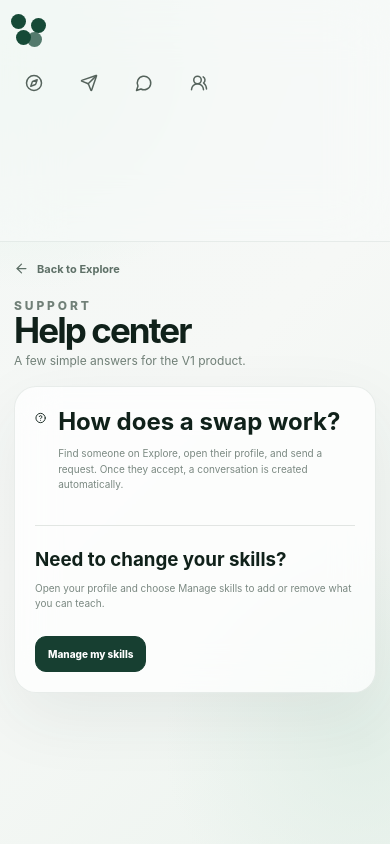
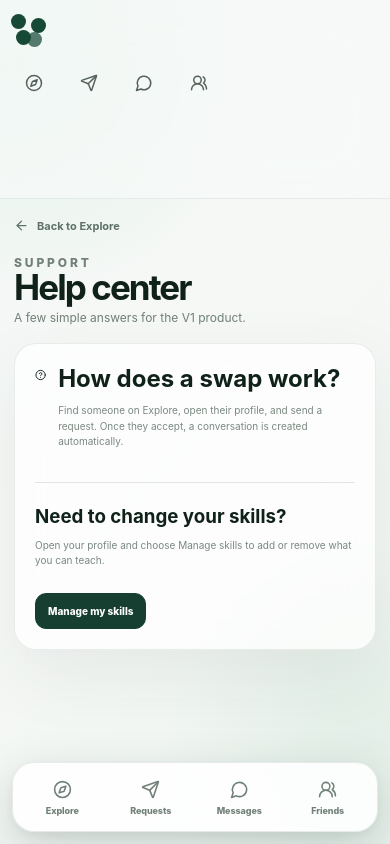
Before and after one commit to encrypted-raihan/skillshare, a Next.js app: page /help in a window 390 px wide. Built offline with nearby package versions, Linux system fonts and the light colour scheme; no server answers.

Commit message:
feat: add mobile bottom navigation dock

```diff
--- a/components/app-sidebar.tsx
+++ b/components/app-sidebar.tsx
@@ -4,6 +4,7 @@ import { Compass, LogOut, MessageCircle, Send, Settings, UserRound, CircleHelp,
 import { usePathname, useRouter } from 'next/navigation'
 import { useEffect, useMemo, useState } from 'react'
 import { createClient } from '@/lib/supabase/client'
+import styles from './mobile-bottom-nav.module.css'
 
 function initials(name: string) {
   return name.trim().split(/\s+/).filter(Boolean).slice(0, 2).map((part) => part[0]?.toUpperCase()).join('') || 'S'
@@ -52,6 +53,7 @@ export function AppSidebar() {
   }
 
   return (
+    <>
       <aside className="app-sidebar">
         <a href="/explore" className="explore-logo" aria-label="SkillSwap home">
           <span className="explore-logo-mark"><span /><span /><span /><span /></span>
@@ -75,5 +77,26 @@ export function AppSidebar() {
           <button type="button" className="sidebar-logout" onClick={signOut} aria-label="Sign out"><LogOut size={15} /></button>
         </div>
       </aside>
+
+      <nav className={styles.dock} aria-label="Mobile navigation">
+        {nav.map(({ href, label, icon: Icon, count }) => {
+          const active = pathname === href || (href !== '/explore' && pathname.startsWith(`${href}/`))
+          return (
+            <a
+              key={href}
+              href={href}
+              aria-current={active ? 'page' : undefined}
+              className={`${styles.item} ${active ? styles.itemActive : ''}`}
+            >
+              <span className={styles.iconWrap}>
+                <Icon size={19} strokeWidth={active ? 2.4 : 2} />
+                {count ? <span className={styles.badge}>{count > 99 ? '99+' : count}</span> : null}
+              </span>
+              <span>{label}</span>
+            </a>
+          )
+        })}
+      </nav>
+    </>
   )
 }
```
Lines whose indentation alone changed are shown as unchanged.
